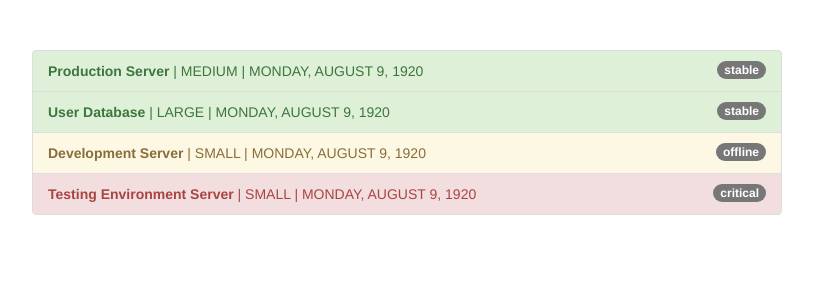
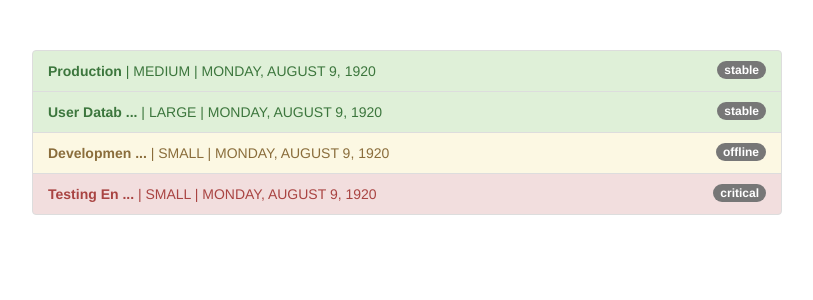
Before and after one commit to Mahsa1990a/pipes-start, an Angular app: page / in a window 1280 px wide. Shown: the top 300 px of the page, without its empty margins (233-1046 px from the left). Built offline with nearby package versions, Linux system fonts and the light colour scheme.

Commit message:
246. Creating a Custom Pipe

```diff
--- a/src/app/app.component.html
+++ b/src/app/app.component.html
@@ -11,7 +11,7 @@
             {{ server.status }}
           </span>
           <!-- For more pipes: https://angular.io/api?query=pipe -->
-          <strong>{{ server.name }}</strong> |
+          <strong>{{ server.name | shorten }}</strong> |
             {{ server.instanceType | uppercase}} |
            {{ server.started | date:'fullDate' | uppercase }}
         </li>
--- a/src/app/app.component.ts
+++ b/src/app/app.component.ts
@@ -9,7 +9,7 @@
   servers = [
     {
       instanceType: 'medium',
-      name: 'Production Server',
+      name: 'Production',
       status: 'stable',
       started: new Date(15, 1, 2017)
     },
--- /dev/null
+++ b/src/app/shorten.pipe.ts
@@ -0,0 +1,15 @@
+import { Pipe, PipeTransform } from "@angular/core";
+
+@Pipe({ //decorator
+  name: 'shorten'
+})
+export class ShortenPipe implements PipeTransform {
+  transform(value: any) {
+    // text.substr(2, 4) : start at position 2 and show 4 characters
+    if (value.length > 10) {
+      //will give us back first 10characters
+      return value.substr(0, 10) + ' ...';
+    }
+    return value;
+  }
+}
```
Also changed, not shown: src/app/app.module.ts (+9 -5 lines).
